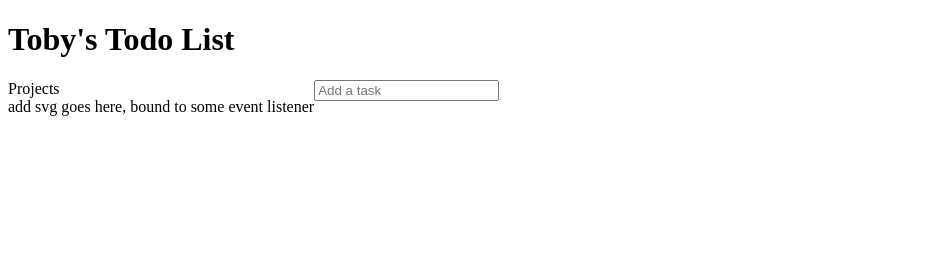
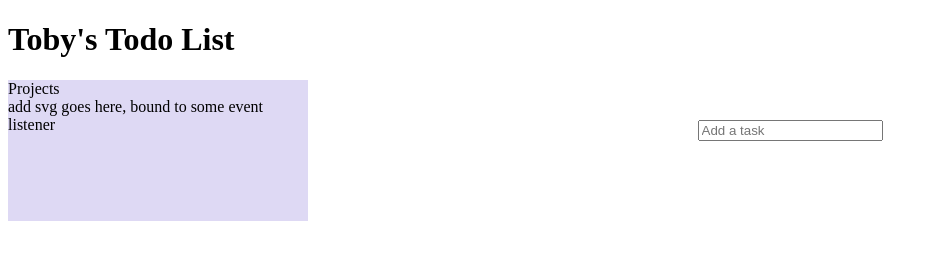
Before and after one commit to TobiOkanlawon/vanilla-todo, a website built with webpack: page dist/index.html in a window 1280 px wide. Shown: the whole page, without its empty margins (0-938 px from the left). Built offline with nearby package versions, Linux system fonts and the light colour scheme; what pubsub-js would draw is missing.

Commit message:
Add some layout styles

```diff
--- a/dist/index.html
+++ b/dist/index.html
@@ -11,7 +11,7 @@
     <div class="text-center">
       <h1>Toby's Todo List</h1>
     </div>
-    <div class="main">
+    <div id="main">
       <div id="side-bar">
         <aside>
           <div>
@@ -21,7 +21,7 @@
           <ul class="list" id="projects"></ul>
         </aside>
       </div>
-      <div>
+      <div id="right-side">
         <form id="add-task-form">
           <input
             name="new-task"
--- a/dist/public/styles.css
+++ b/dist/public/styles.css
@@ -1,6 +1,19 @@
-.main {
+#main {
   display: flex;
-  flex-direction: row;
+  /* should actually be grid */
+}
+
+#side-bar {
+  flex-basis: 300px;
+  background-color: #ded9f4;
+}
+
+#right-side {
+  padding: 40px;
+  flex-grow: 1;
+  display: flex;
+  flex-direction: column;
+  align-items: center;
 }
 
 .list {
```
